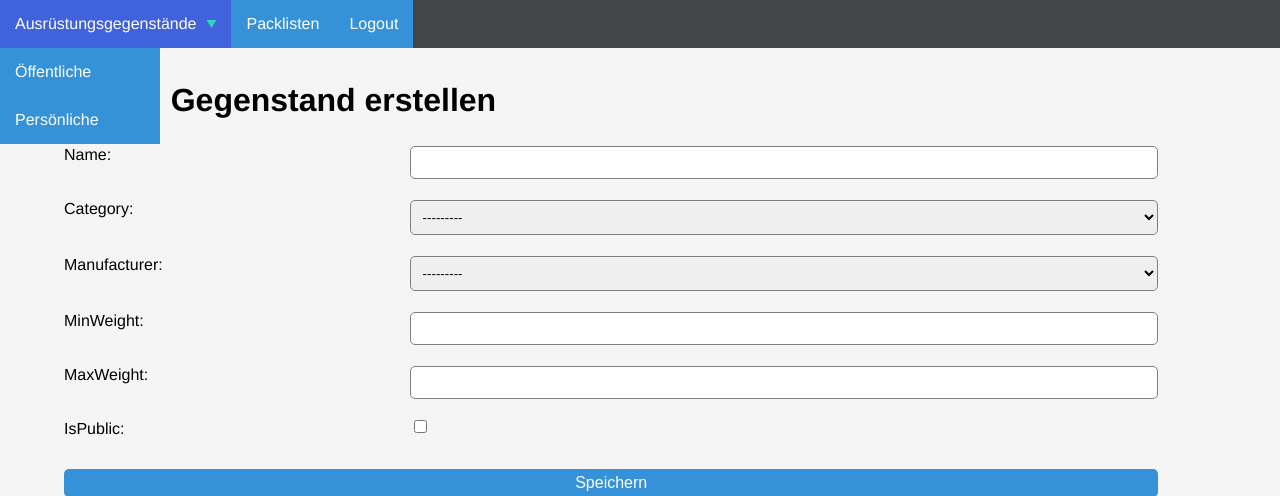
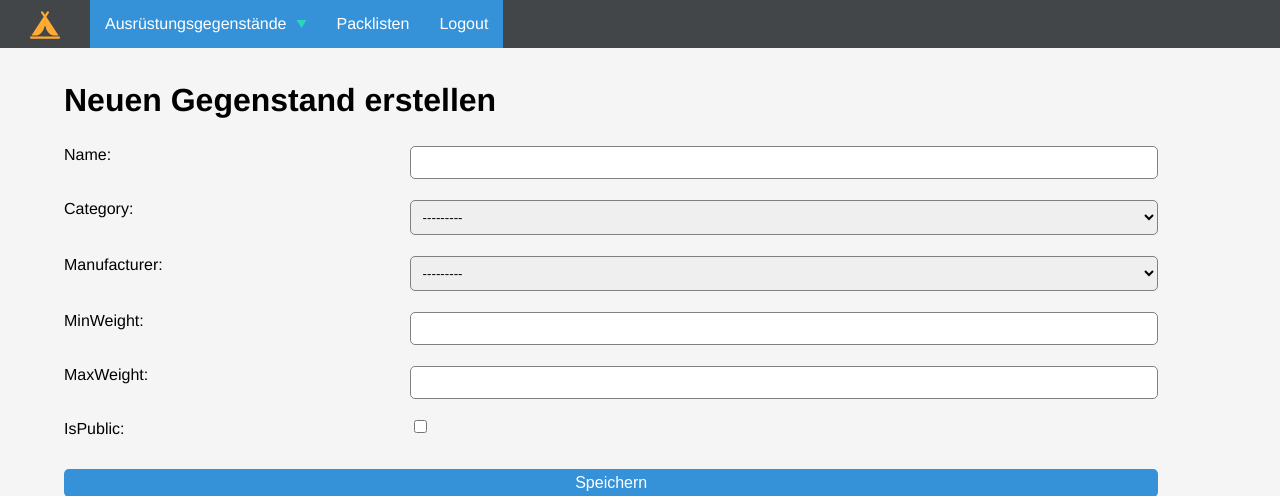
Before and after one commit to m472/GearManager, a Django app: page /gear/items/create in a window 1280 px wide. Shown: the top 496 px of the page. Run offline with Django 3.2, Linux system fonts and the light colour scheme; the visitor is signed in with stand-in values (Sample User, id 1); data that the repository does not hold is empty.

Commit message:
added home icon

```diff
--- a/static/css/base.css
+++ b/static/css/base.css
@@ -76,6 +76,18 @@ nav li.dropdown {
 
 .dropdown:hover .dropdown-content {
     display: block;
+}
+
+.home-icon {
+    height: 30px;
+    width: 30px;
+    margin-top: 10px;
+    margin-left: 30px;
+    margin-right: 30px;
+}
+
+.home-icon-link {
+    float: left;
 }
 
 select {
--- a/templates/base.html
+++ b/templates/base.html
@@ -15,6 +15,9 @@
     </head>
 <body>
     <nav>
+        <a href="/" class="home-icon-link">
+            <img src="{% static 'gear/camping-tent.svg' %}" class="home-icon">
+        </a>
         <ul>
             <li class="dropdown">
                 <a href="{% url 'listPersonalItems' %}" class="dropbtn">Ausrüstungsgegenstände</a>
```
Also changed, not shown: gear/static/gear/camping-tent.svg (added).
